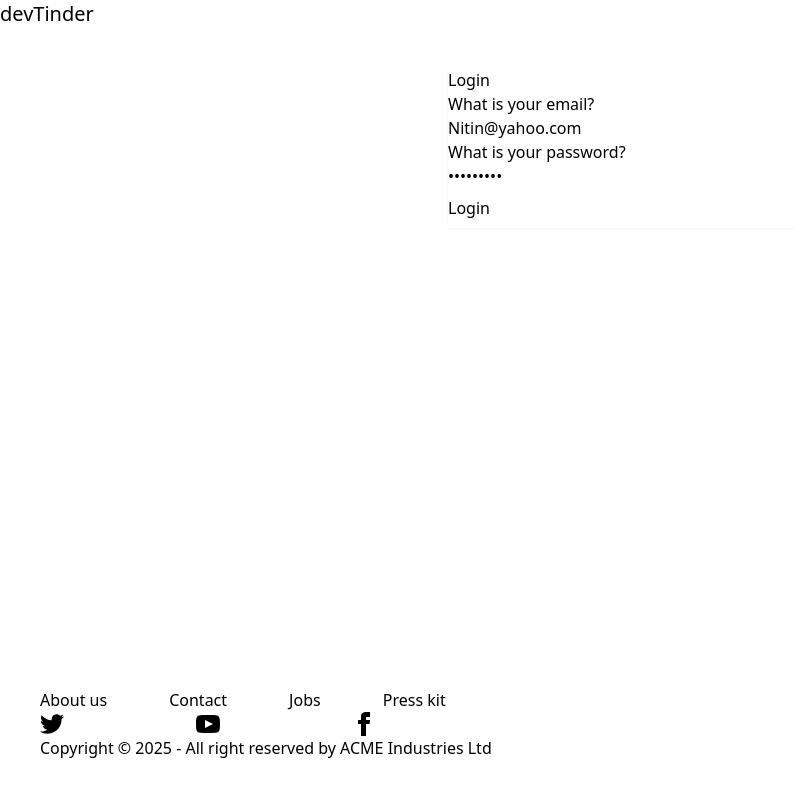
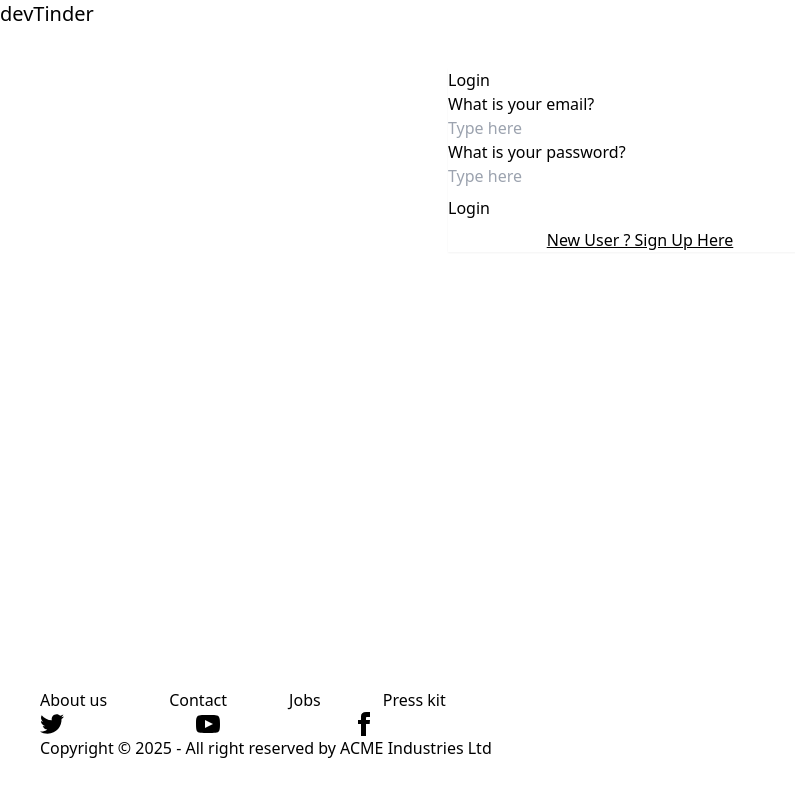
Before and after one commit to NitinReddyKamsani/devtinder-web, a React (Vite) app: page /login in a window 1280 px wide. Shown: the top 796 px of the page, without its empty margins (0-795 px from the left). Built offline with nearby package versions, Linux system fonts and the light colour scheme; no server answers.

Commit message:
Built sign up

```diff
--- a/src/components/Login.jsx
+++ b/src/components/Login.jsx
@@ -3,11 +3,15 @@ import React, { useState } from 'react'
 import { addUser } from '../utils/userSlice';
 import { useDispatch } from 'react-redux';
 import { useNavigate } from 'react-router-dom';
+import { Base_Url } from '../constants/constants'
 
 const Login = () => {
   const dispatch = useDispatch()
-  const[email,setEmail] = useState('Nitin@yahoo.com')
-  const[password,setPassword] = useState('Nitin@123')
+  const[email,setEmail] = useState("")
+  const[password,setPassword] = useState("")
+  const[firstName,setFirstName] = useState("");
+  const[lastName,setLastName] = useState("");
+  const[isLogin,setIsLogin] = useState(true);
   const navigate = useNavigate();
   const [hasError,sethasError] = useState(false);
   const [error,setError] = useState(null);
@@ -30,11 +34,34 @@ const Login = () => {
     }
   };
 
+  const handleSignUp = async()=>{
+
+    try {
+          const res = await axios.post(Base_Url+ "signup",{firstName,lastName,email,password},
+          {withCredentials : true})
+
+          dispatch(addUser(res.data));
+          navigate("/profile");
+    }
+    catch(err){
+        alert(err.message);
+    }
+
+  }
+
   return (
     <div className='flex justify-center my-10'>
     <div className="card bg-base-300 w-96 shadow-sm">
     <div className="card-body">
-      <h2 className="card-title justify-center">Login</h2>
+      <h2 className="card-title justify-center">{isLogin ? "Login" : "Sign Up"}</h2>
+    { !isLogin &&
+      <fieldset className="fieldset">
+      <legend className="fieldset-legend">What is your First Name ?</legend>
+      <input type="text" value={firstName} onChange={(e)=>setFirstName(e.target.value)} className="input" placeholder="Type here" />
+      <legend className="fieldset-legend">What is your Last Name ?</legend>
+      <input type="text" value={lastName} onChange={(e)=>setLastName(e.target.value)} className='input' placeholder='Type here' />
+      </fieldset>
+    }
       <fieldset className="fieldset">
       <legend className="fieldset-legend">What is your email?</legend>
       <input type="text" value={email} onChange={(e)=>setEmail(e.target.value)} className="input" placeholder="Type here" />
@@ -45,8 +72,9 @@ const Login = () => {
       <p className='text-red-500 text-center'>Error : {error}</p>
       }
       <div className="card-actions justify-center my-2">
-        <button className="btn btn-primary items-center" onClick={handleBtn}>Login</button>
+        <button className="btn btn-primary items-center" onClick={isLogin ? handleBtn : handleSignUp}>{isLogin ? "Login" : "Sign Up"}</button>
       </div>
+      <p className='text-center underline cursor-pointer' onClick={()=>setIsLogin((value)=> !value)}>{isLogin ? "New User ? Sign Up Here" : "Existing User ? Login Here"}</p>
     </div>
   </div>
   </div>
--- a/src/components/UserCard.jsx
+++ b/src/components/UserCard.jsx
@@ -20,9 +20,12 @@ const UserCard = ({users}) => {
   return (
     <div className="card bg-base-300 w-80 shadow-sm my-2">
   <figure>
-    <img className=' w-full h-72 rounded-md'
-      src={users.photo}
-      alt="User Photo" />
+  <img className=' w-full h-72 rounded-md'
+  src={users.photo || "https://i0.wp.com/digitalhealthskills.com/wp-content/uploads/2022/11/fd35c-no-user-image-icon-27.png?fit=500%2C500&ssl=1"}
+  alt="user"
+  onError={(e) => e.target.src = "https://i0.wp.com/digitalhealthskills.com/wp-content/uploads/2022/11/fd35c-no-user-image-icon-27.png?fit=500%2C500&ssl=1"}
+/>
+
   </figure>
   <div className="card-body">
     <h2 className="card-title my-1">{users.firstName + " " + users.lastName}</h2>
```
